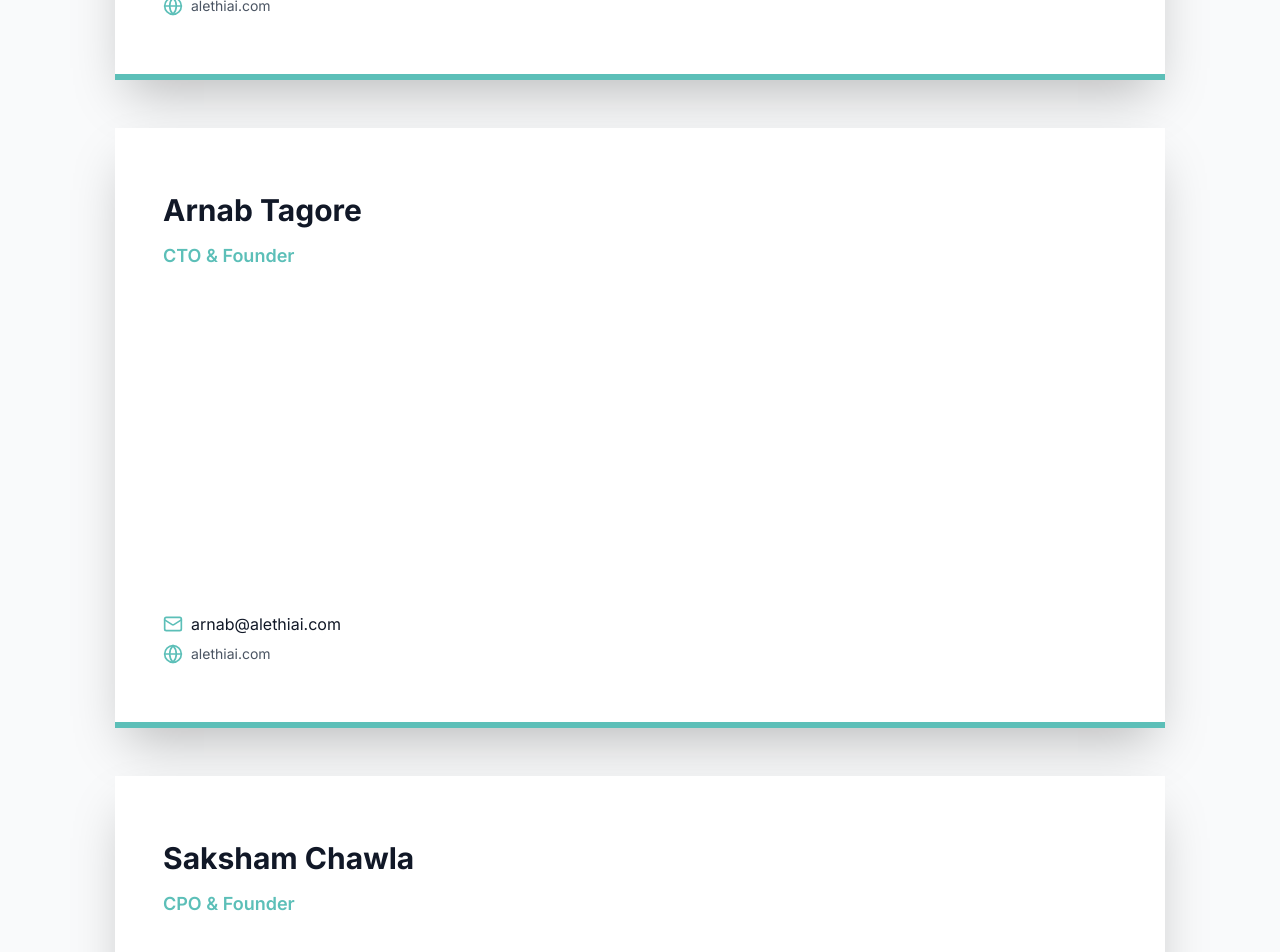
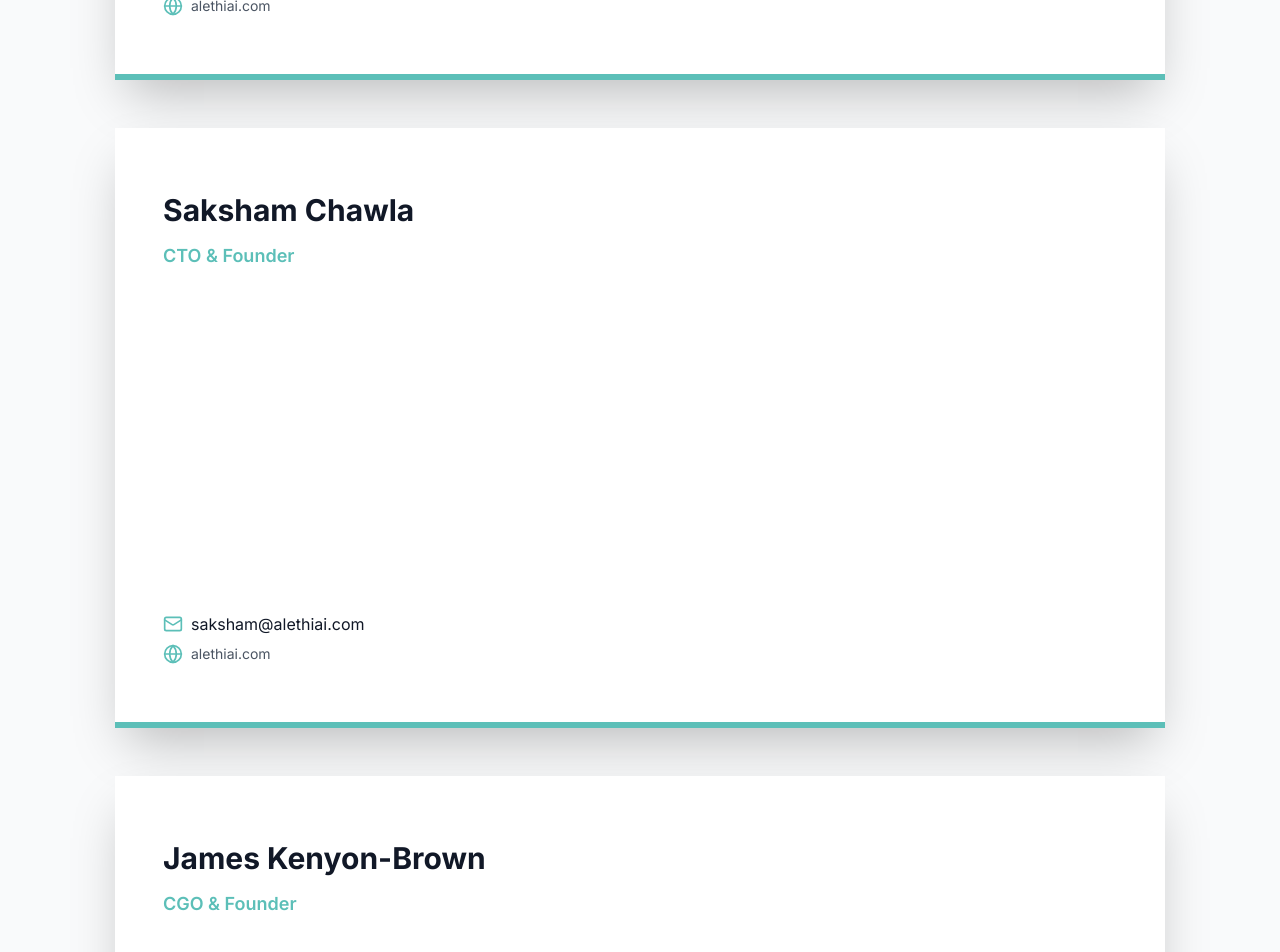
Before and after one commit to arnab-design/alethi-business-cards, a React (Vite) app: page / in a window 1280 px wide. Shown: the part 1540-2492 px from the top of the page. Built offline with nearby package versions, Linux system fonts and the light colour scheme.

Commit message:
Update team roles: Arnab CEO, Saksham CTO, James CGO; remove Anant; reorder team

```diff
--- a/src/App.jsx
+++ b/src/App.jsx
@@ -4,22 +4,22 @@ import { Mail, Globe } from 'lucide-react';
 // Team member data
 const teamMembers = [
   {
-    name: "James Kenyon-Brown",
+    name: "Arnab Tagore",
     title: "CEO & Founder",
     subtitle: "Enterprise Digital & AI Strategy",
-    email: "james@alethiai.com"
-  },
-  {
-    name: "Arnab Tagore",
-    title: "CTO & Founder",
-    subtitle: "Global Enterprise Data Architecture",
     email: "arnab@alethiai.com"
   },
   {
     name: "Saksham Chawla",
-    title: "CPO & Founder",
+    title: "CTO & Founder",
     subtitle: "Product Strategy & Security",
     email: "saksham@alethiai.com"
+  },
+  {
+    name: "James Kenyon-Brown",
+    title: "CGO & Founder",
+    subtitle: "Global Enterprise Data Architecture",
+    email: "james@alethiai.com"
   },
   {
     name: "Prakash Jawahar",
@@ -32,12 +32,6 @@ const teamMembers = [
     title: "Lead Engineer, Back-End & AI",
     subtitle: "Military Grade AI Solutions",
     email: "prithvi@alethiai.com"
-  },
-  {
-    name: "Anant Kumar",
-    title: "Lead Engineer, Infrastructure",
-    subtitle: "Scalable Cloud AI Systems",
-    email: "anant@alethiai.com"
   }
 ];
 
```
